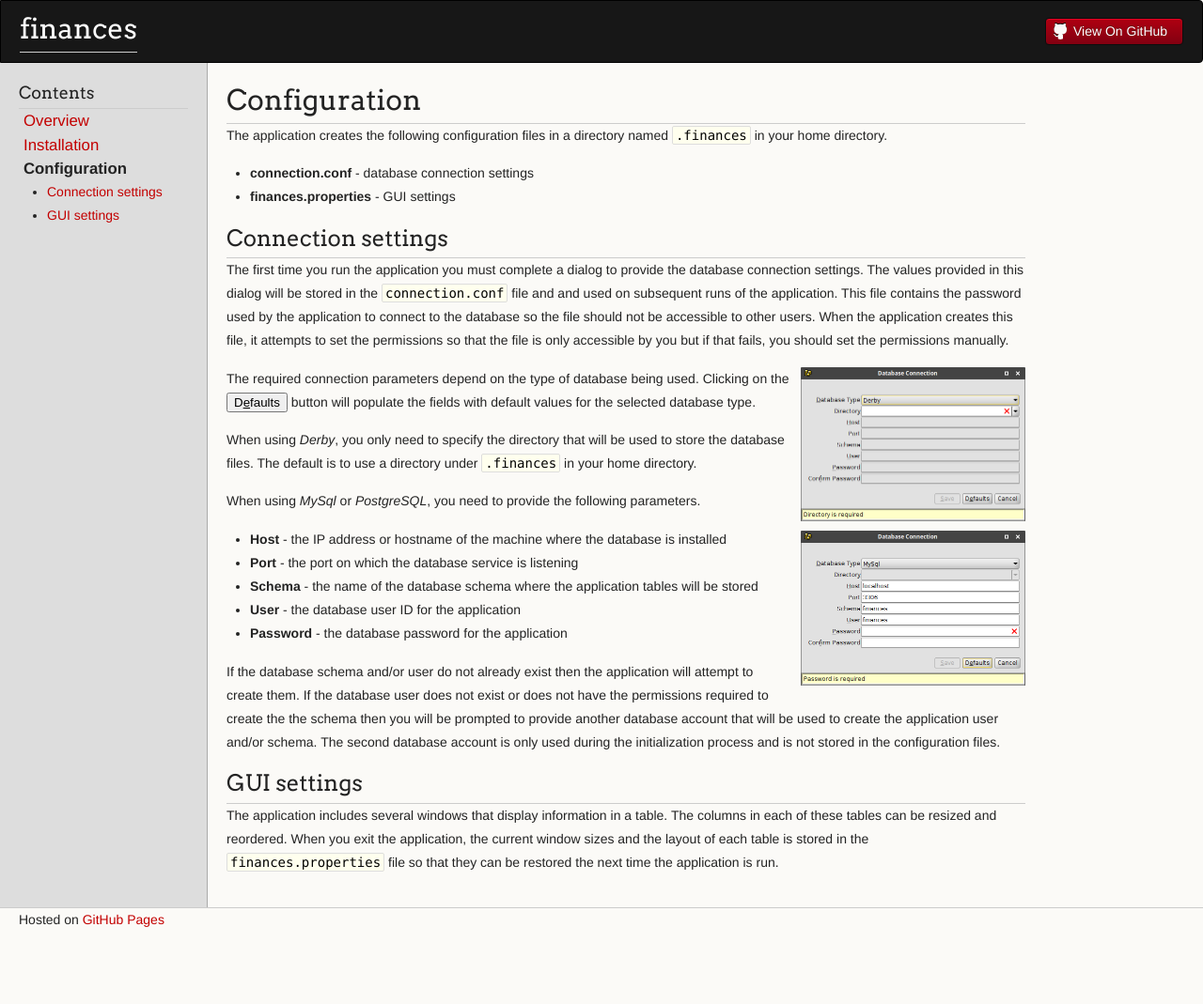
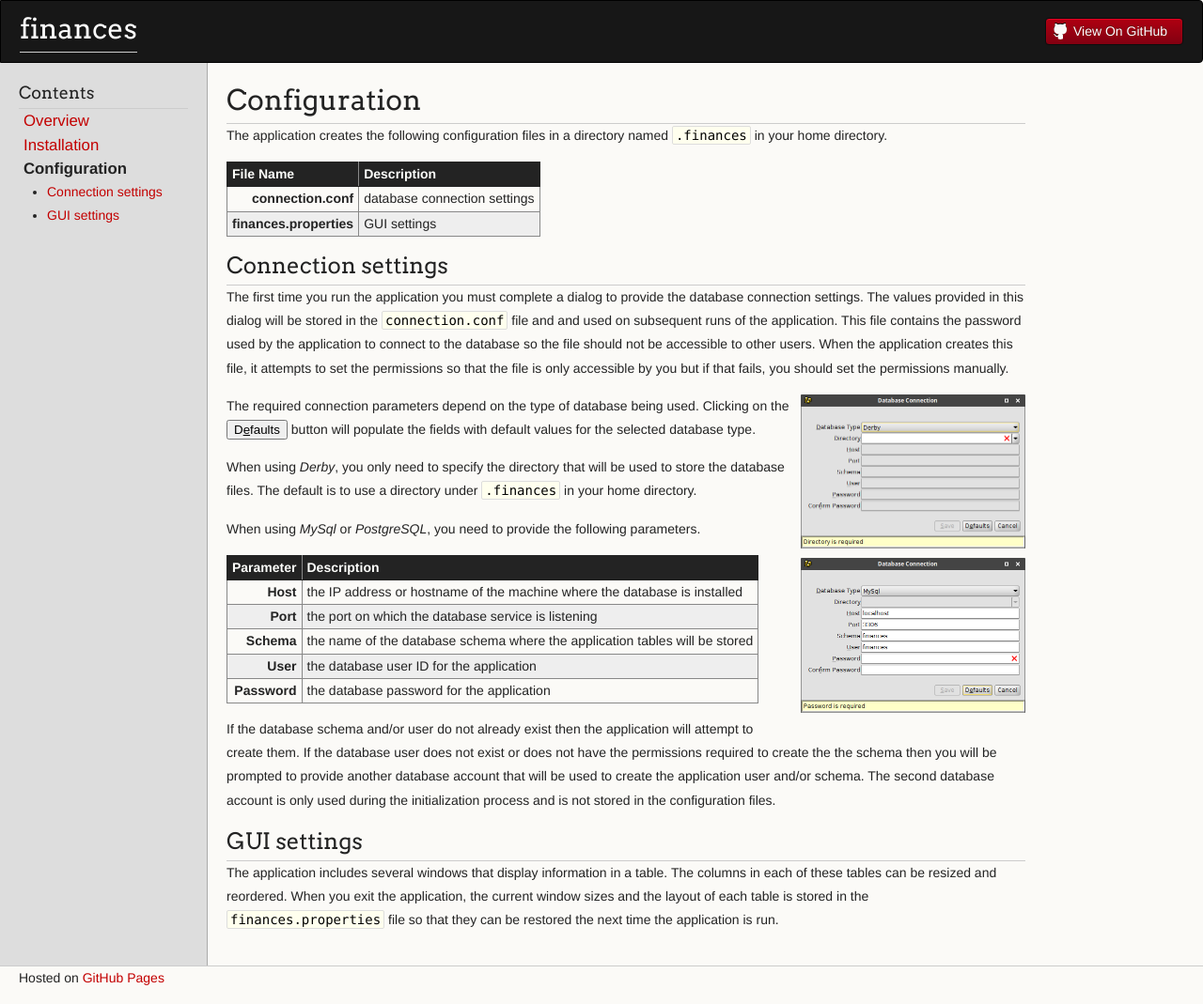
Before and after one commit to jonestimd/finances, a Jekyll site: the page built from getting-started/configuration.md, in a window 1280 px wide. Shown: the whole page at 94% size. Built offline with Jekyll 4.4.1, drawn with Linux system fonts in a browser that asks for light colours; our own code applies the rules of GitHub Pages for plain Markdown files; the repository's description, which GitHub fills in, is left out; before the commit the page ends 1007 px from its top, so only the background shows below that.

Commit message:
Replace name/description lists with tables

```diff
--- a/assets/css/style.scss
+++ b/assets/css/style.scss
@@ -212,26 +212,43 @@ pre {
 
 
 /* Tables */
-
 table {
-  width:100%;
   border: 1px solid #ccc;
-  margin-bottom: 32px;
+  border-collapse: collapse;
+  margin-bottom: 15px;
   text-align: left;
 }
 
+tbody tr:hover {
+  background-color: #ddd;
+}
+
 th {
-  font-family: 'Arvo', Helvetica, Arial, sans-serif;
-  font-size: 18px;
-  font-weight: normal;
-  padding: 10px;
+  padding: 0 5px;
+  font-weight: bold;
   background: #232323;
   color: #FDFEFB;
+  border: 1px solid #232323;
+
+  &:not(:last-child) {
+      border-right: 1px solid #888;
+  }
 }
 
 td {
-  padding: 10px;
-  background: #ccc;
+  padding: 0 5px;
+  border: 1px solid #888;
+}
+
+tr:nth-child(even) {
+  background-color: #eee;
+}
+
+table.definitions {
+  td:first-child {
+    font-weight: bold;
+    text-align: right;
+  }
 }
 
 .wrapper {
--- a/getting-started/configuration.md
+++ b/getting-started/configuration.md
@@ -8,8 +8,12 @@ sections:
 
 The application creates the following configuration files in a directory named
 `.finances` in your home directory.
-* **connection.conf** - database connection settings
-* **finances.properties** - GUI settings
+
+| File Name | Description |
+|---|---|
+| connection.conf | database connection settings |
+| finances.properties | GUI settings |
+{:.definitions}
 
 ## Connection settings
 
@@ -35,11 +39,15 @@ used to store the database files.  The default is to use a directory under
 
 When using *MySql* or *PostgreSQL*, you need to provide the following
 parameters.
-* **Host** - the IP address or hostname of the machine where the database is installed
-* **Port** - the port on which the database service is listening
-* **Schema** - the name of the database schema where the application tables will be stored
-* **User** - the database user ID for the application
-* **Password** - the database password for the application
+
+| Parameter | Description |
+|---|---|
+| Host | the IP address or hostname of the machine where the database is installed |
+| Port | the port on which the database service is listening |
+| Schema | the name of the database schema where the application tables will be stored |
+| User | the database user ID for the application |
+| Password | the database password for the application |
+{:.definitions}
 
 If the database schema and/or user do not already exist then the application
 will attempt to create them.  If the database user does not exist or
```
